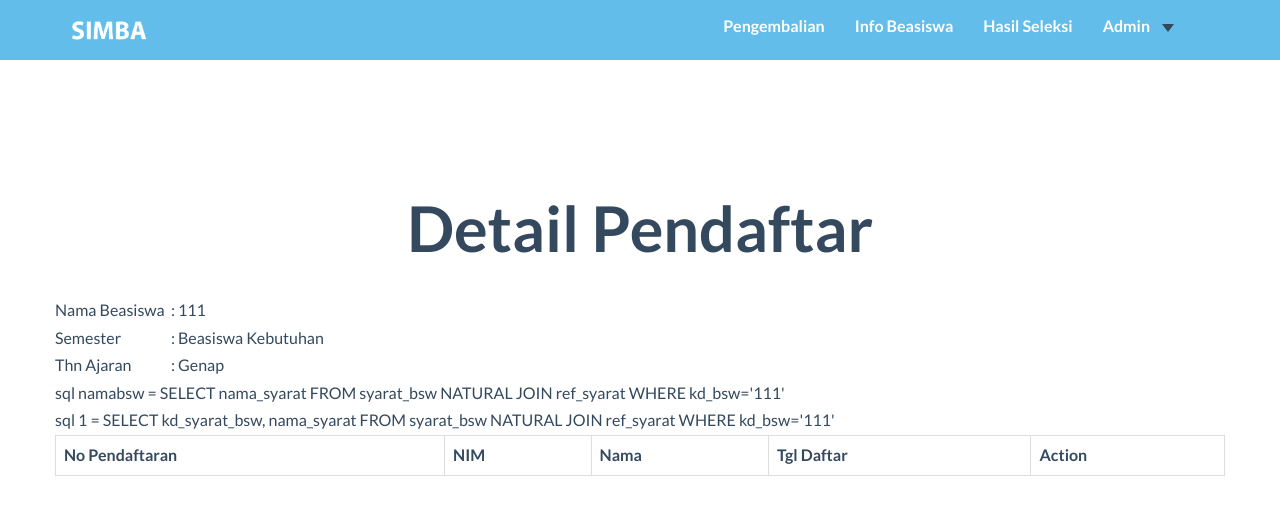
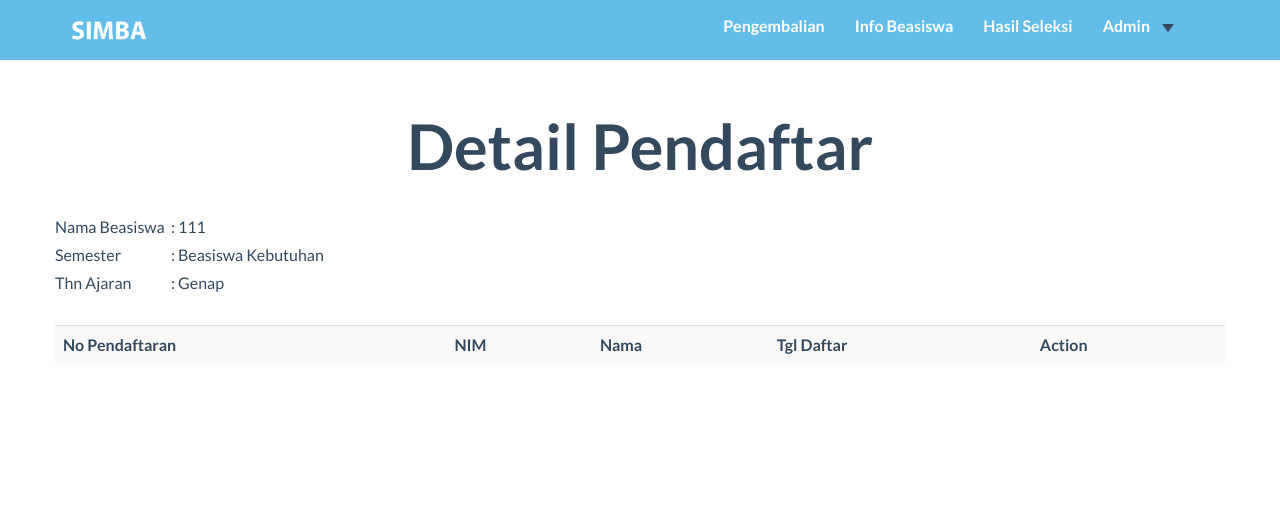
Before and after one commit to aamesaa/beasiswa, a PHP site: page /user_admin/detail_pendaftar.php?kd_bsw=111 in a window 1280 px wide. Shown: the top 515 px of the page. Run offline with PHP 8.4, Linux system fonts and the light colour scheme; data comes from the database, SQL or seed files in the repository; lists and menus that the app fills with data are empty; some libraries are stand-ins or nearby versions.

Commit message:
Fix get detail syarat di Pendaftar

```diff
--- a/user_admin/detail_pendaftar.php
+++ b/user_admin/detail_pendaftar.php
@@ -78,10 +78,11 @@ $rowBsw = mysqli_fetch_array($bswExc);
     </nav>
     <div class="container">
         <div class="row">
-            <br/><br/><br/><br/><br/><br/>
+            <br/><br/><br/>
             <h2 class="text-center">Detail Pendaftar</h2>
             <br/>
             <table>
+
                 <tr>
                     <td>Nama Beasiswa &nbsp; </td>
                     <td>:&nbsp;</td>
@@ -98,8 +99,10 @@ $rowBsw = mysqli_fetch_array($bswExc);
                     <td> <?php echo $rowBsw[2];?><br/> </td>
                 </tr>
 
+
             </table>
-            <table class="table table-bordered">
+            <br/>
+            <table class="table table-striped">
                 <tr>
                     <th>No Pendaftaran</th>
                     <th>NIM</th>
@@ -108,7 +111,6 @@ $rowBsw = mysqli_fetch_array($bswExc);
 
                     <?php
                         $sqlNamaBsw= "SELECT nama_syarat FROM syarat_bsw NATURAL JOIN ref_syarat WHERE kd_bsw='$kode_bsw'";
-                    echo"sql namabsw = ".$sqlNamaBsw."<br/>";
                         $exc = mysqli_query($koneksi,$sqlNamaBsw);
                         while($row =mysqli_fetch_array($exc)){
 
@@ -120,8 +122,14 @@ $rowBsw = mysqli_fetch_array($bswExc);
                 </tr>
                 <?php
                 $sql1="SELECT kd_syarat_bsw, nama_syarat FROM syarat_bsw NATURAL JOIN ref_syarat WHERE kd_bsw='$kode_bsw'";
-                echo"sql 1 = ".$sql1."<br/>";
                 $row1=mysqli_query($koneksi,$sql1);
+
+                //ambil syarat
+                while($hasil1=mysqli_fetch_array($row1)){
+                    $arrHasil1[] = $hasil1['kd_syarat_bsw'];
+
+                }
+
                 //ambil semua data
                 while($hasil0 = mysqli_fetch_array($daftarExc)){
 
@@ -134,38 +142,28 @@ $rowBsw = mysqli_fetch_array($bswExc);
 
                     ';
                     //ambil syarat
-                    while($hasil1=mysqli_fetch_array($row1)){
+                        foreach ($arrHasil1 as $item){
 
-                        $sql2="SELECT isi_syarat FROM syarat_daftar WHERE kd_syarat_bsw = '$hasil1[0]' AND kd_daftar='$hasil0[0]'";
+                            $sql2="SELECT isi_syarat FROM syarat_daftar WHERE kd_syarat_bsw = '$item' AND kd_daftar='$hasil0[0]'";
 
                             $row2 = mysqli_query($koneksi,$sql2);
                             $hasil2=mysqli_fetch_array($row2);
-                        echo 'sql 2 :'.$sql2."hasil :";
-                        echo $hasil2[0].'<br/>';
                             if(!$hasil2[0]){
                                 echo '<td> kosong</td>';
                             }else{
                                 echo '<td>'.$hasil2[0].'</td>';
                             }
+                        }
 
-                        /*if(!$hasil2[0]){
-                            while($hasil3=mysqli_fetch_array($row2)){
-                                echo '<td>'.$hasil2[0].'</td>';
-                            }
-                        }else{
-
-                            echo '<td>'.$hasil1[1].' &nbsp; : kosong</td>';
-                        } */
-
-                    }
                     echo'
                         <td>
-                            <a><span class="glyphicon glyphicon-list-alt btn btn-sm btn-info btn-embossed"></span></a>
+                            <a><span class="glyphicon glyphicon-plus btn btn-xs btn-info btn-embossed"></span></a>
 
                         </td>
                     </tr>
                     ';
                 }
+
 
                 ?>
 
```
Lines whose indentation alone changed are shown as unchanged.
